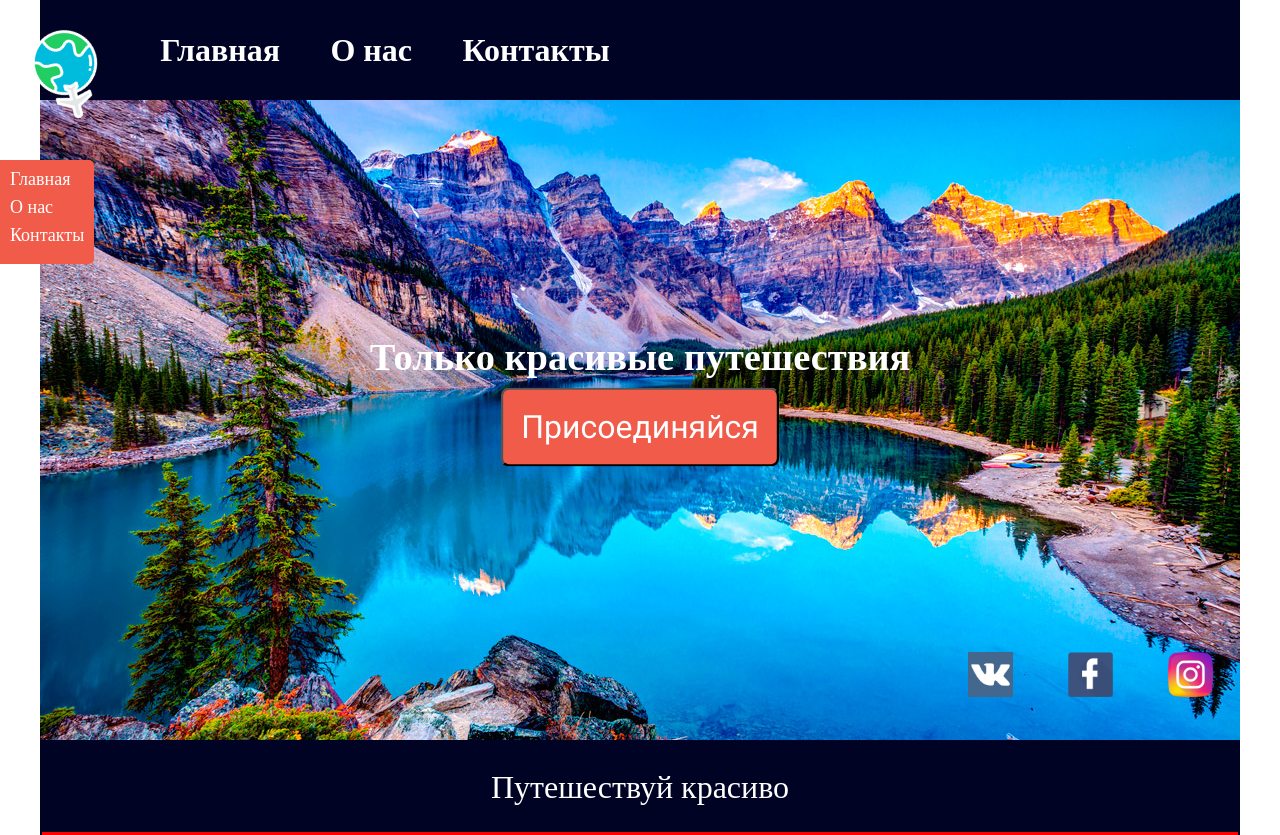
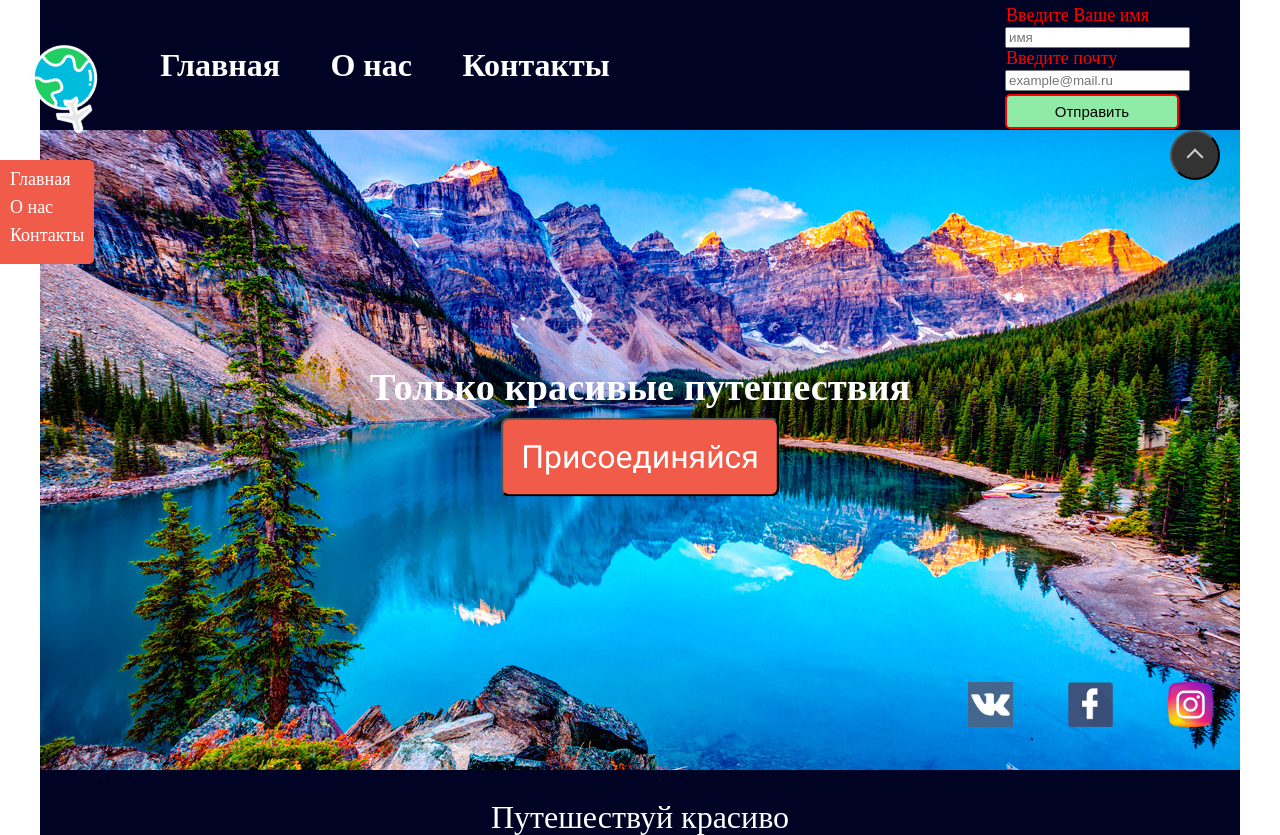
Before and after one commit to isakura313/04_20, a plain HTML site: page index.html in a window 1280 px wide. Shown: the top 835 px of the page. Drawn offline with nearby package versions, Linux system fonts and the light colour scheme.

Commit message:
form and btn

```diff
--- a/index.html
+++ b/index.html
@@ -20,8 +20,17 @@
                 <a href="#about" class="nav__a"> О нас </a>
                 <a href="#contact" class="nav__a"> Контакты </a>
             </nav>
+            <div class="form_wrapper">
+                <form action="" method="POST">
+                    <div class="form_lable">  <lable for="name"> Введите Ваше имя </lable></div>
+                    <div class="form_input"> <input type="text" name="name" placeholder="имя"></div>
+                    <div class="form_lable">  <lable for="email"> Введите почту  </lable></div>
+                    <div class="form_input"><input type="email" name="email" placeholder="example@mail.ru"></div>
+                </form>
+               <button class="sumbit_button">Отправить</button>
+            </div>
         </header>
-
+        <button class="btn_up"><a href="#scroll"></a></button>
         <div class="side_panel">
             <ul>
                 <li> <a href="#main">Главная </a></li>
--- a/style.css
+++ b/style.css
@@ -20,13 +20,13 @@ html{
 .wrapper{
     width: 1200px;
     margin: 0 auto;
-    background-color: red;
+
 }
 .header{
    background-color: var(--main-bg-color);
    display: flex;
    align-items: center;
-   height: 90px;
+   height: 120px;
    padding: 5px 20px;
 }
 #logo img {
@@ -44,6 +44,36 @@ html{
     color:white;
     font-weight: bold;
 }
+.form_wrapper{
+    position: absolute;
+    right: 90px;
+    top: 5px;
+     box-sizing: border-box;
+
+
+}
+.form_lable{
+    font-size: 18px;
+    color: red;
+    padding: 1px;
+    }
+    .form_input{
+
+        padding-top: 2px;
+
+    }
+    .sumbit_button{
+        font-size: 15px;
+    width: 174px;
+    height: 35px;
+    margin-top: 3px;
+    background-color: rgb(143, 235, 166);
+    border:2px solid red;
+    border-radius: 5px;
+
+
+
+    }
 
 .side_panel{
     position: fixed;
@@ -307,3 +337,31 @@ html{
 #logo img:hover{
     animation-play-state: paused;
 }
+
+.btn_up{
+    position: fixed;
+    right: 60px;
+    width: 50px;
+    height: 50px;
+    border-radius: 50%;
+    background:#333;
+    z-index: 1;
+
+    }
+    .btn_up:after{
+     content: "";
+     width: 10px;
+     height: 10px;
+     border-top: 2px solid #ccc;
+     border-left:2px solid #ccc;
+     transform: rotate(45deg);
+     position: absolute;
+     top: 4px;
+     bottom:0;
+     left: 0;
+     right: 0;
+     margin: auto;
+
+
+
+    }
```
